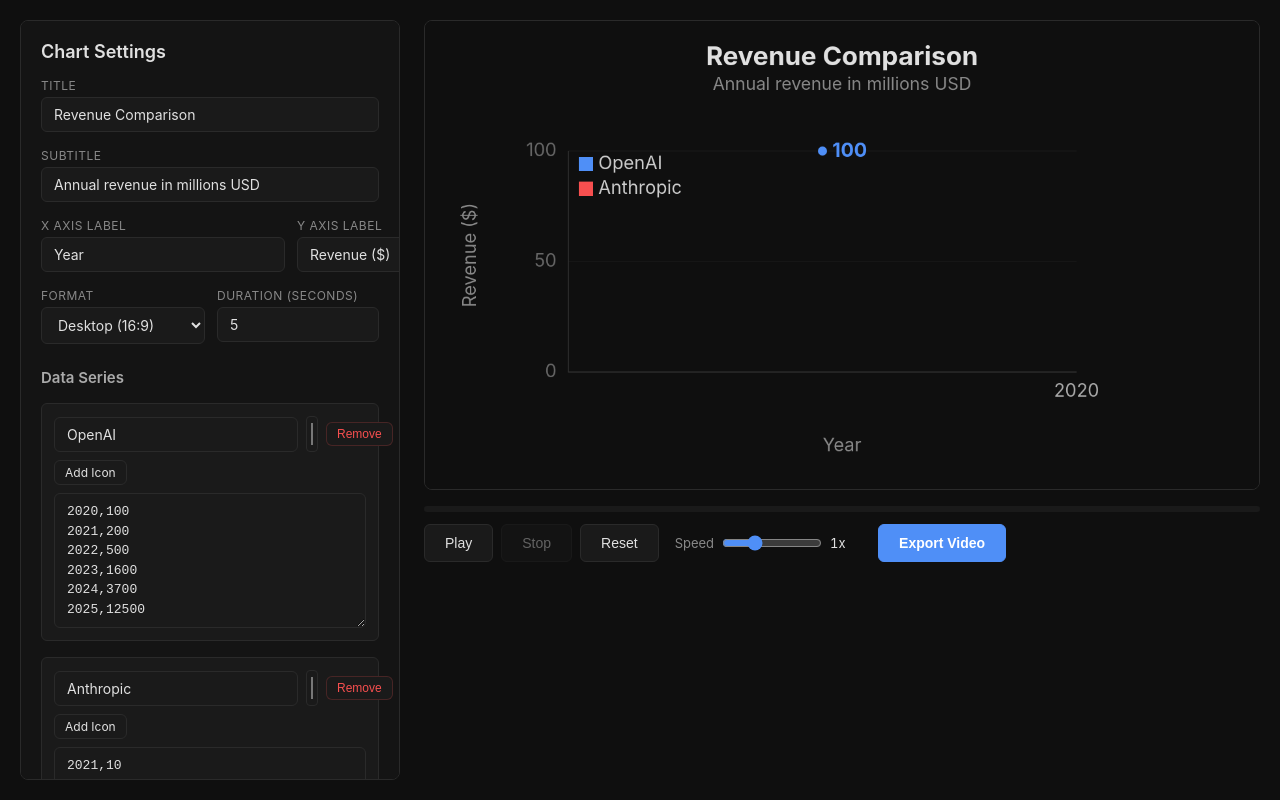
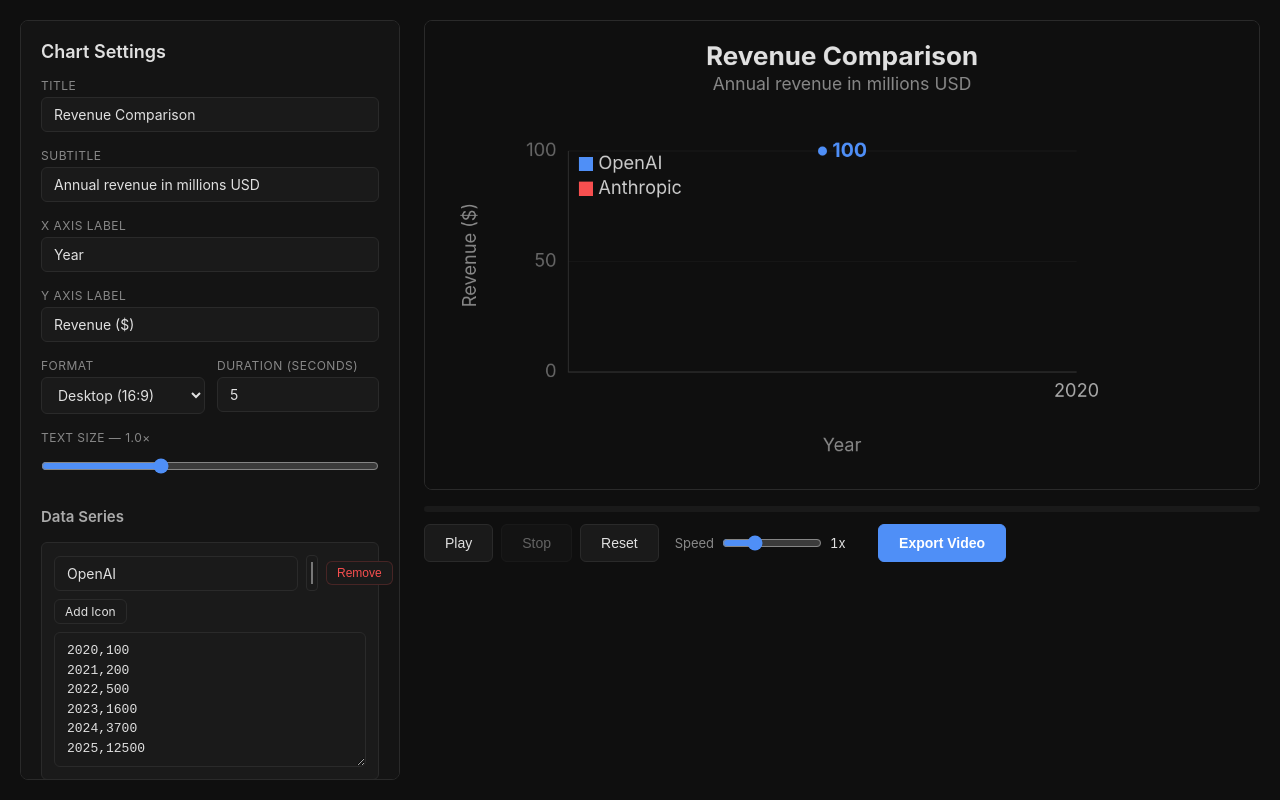
Before and after one commit to brebribre/video-vis, a Vue app: page / in a window 1280 px wide. Built offline with nearby package versions, Linux system fonts and the light colour scheme.

Commit message:
Add text size slider to UI (0.5x–2x multiplier)
Co-Authored-By: Claude Sonnet 4.6 <noreply@anthropic.com>

```diff
--- a/src/App.vue
+++ b/src/App.vue
@@ -12,6 +12,7 @@ const config = ref<ChartConfig>({
   xLabel: '',
   yLabel: '',
   animationDuration: 5,
+  textSize: 1,
 })
 
 const progress = ref(0)
--- a/src/components/AnimatedChart.vue
+++ b/src/components/AnimatedChart.vue
@@ -22,10 +22,10 @@ const isPortrait = computed(() => {
   return r === '4:5' || r === '9:16'
 })
 
-// Scale factor relative to a 1280×720 baseline — makes text legible on phone
+// Scale factor relative to a 1280×720 baseline, multiplied by user-controlled size
 const textScale = computed(() => {
   const { width, height } = dims.value
-  return Math.sqrt(width * height) / 960
+  return (Math.sqrt(width * height) / 960) * (props.config.textSize ?? 1)
 })
 
 // Portrait formats get extra vertical padding for title/subtitle
--- a/src/components/DataInput.vue
+++ b/src/components/DataInput.vue
@@ -12,6 +12,7 @@ const emit = defineEmits<{
     xLabel: string
     yLabel: string
     animationDuration: number
+    textSize: number
   }]
 }>()
 
@@ -21,6 +22,7 @@ const xLabel = ref('Year')
 const yLabel = ref('Revenue ($)')
 const aspectRatio = ref<AspectRatio>('16:9')
 const animationDuration = ref(5)
+const textSize = ref(1)
 
 interface SeriesInput {
   name: string
@@ -115,6 +117,7 @@ function apply() {
     xLabel: xLabel.value,
     yLabel: yLabel.value,
     animationDuration: animationDuration.value,
+    textSize: textSize.value,
   })
 }
 
@@ -141,6 +144,10 @@ apply()
         <label>X Axis Label</label>
         <input v-model="xLabel" placeholder="X axis" />
       </div>
+
+    </div>
+    <div class="row">
+
       <div class="field">
         <label>Y Axis Label</label>
         <input v-model="yLabel" placeholder="Y axis" />
@@ -161,6 +168,18 @@ apply()
         <label>Duration (seconds)</label>
         <input type="number" v-model.number="animationDuration" min="1" max="30" />
       </div>
+    </div>
+
+    <div class="field">
+      <label>Text Size &mdash; {{ textSize.toFixed(1) }}×</label>
+      <input
+        type="range"
+        v-model.number="textSize"
+        min="0.5"
+        max="2"
+        step="0.1"
+        class="text-size-slider"
+      />
     </div>
 
     <h3>Data Series</h3>
@@ -249,6 +268,11 @@ h3 {
   border: 1px solid #2a2a2a;
 }
 
+.text-size-slider {
+  width: 100%;
+  accent-color: #4f8ff7;
+}
+
 .series-header {
   display: flex;
   align-items: center;
--- a/src/types.ts
+++ b/src/types.ts
@@ -20,6 +20,7 @@ export interface ChartConfig {
   xLabel: string
   yLabel: string
   animationDuration: number // seconds
+  textSize: number // multiplier, 1 = default
 }
 
 export const ASPECT_DIMENSIONS: Record<AspectRatio, { width: number; height: number }> = {
```
